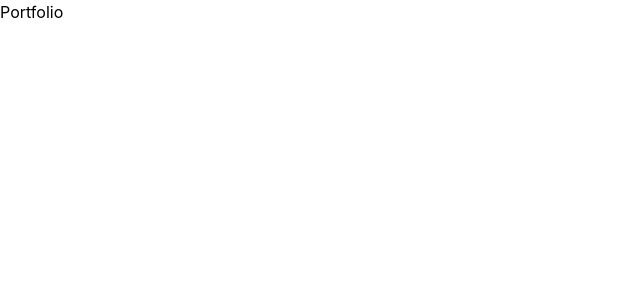
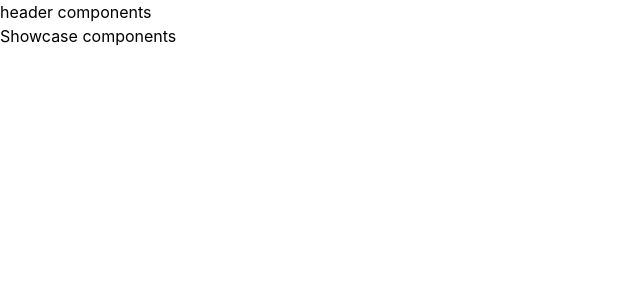
Before and after one commit to HimangsuSarkar/portfolio-website-react, a React (Create React App) app: page / in a window 1280 px wide. Shown: the top 300 px of the page, without its empty margins (0-640 px from the left). Built offline with nearby package versions, Linux system fonts and the light colour scheme.

Commit message:
set up react router dom

```diff
--- a/src/App.js
+++ b/src/App.js
@@ -1,10 +1,25 @@
 import React from 'react';
+import { BrowserRouter as Router, Route } from 'react-router-dom';
+import Header from './components/Header/Header';
+import Hire from './components/Hire/Hire';
+import Projects from './components/Projects/Projects';
+import Showcase from './components/Showcase/Showcase';
+
 
 function App() {
   return (
- <>
- <h1>Portfolio</h1>
- </>
+ <Router>
+   <Header/>
+  <Route path="/" exact>
+    <Showcase/>
+  </Route>
+  <Route path="/projects">
+    <Projects/>
+  </Route>
+  <Route path="/hire">
+    <Hire/>
+  </Route>
+ </Router>
   );
 }
 
--- /dev/null
+++ b/src/components/Header/Header.js
@@ -0,0 +1,11 @@
+import React from 'react'
+
+const Header = () => {
+    return (
+        <div>
+           header components
+        </div>
+    )
+}
+
+export default Header
--- /dev/null
+++ b/src/components/Hire/Hire.js
@@ -0,0 +1,11 @@
+import React from 'react'
+
+const Hire = () => {
+    return (
+        <div>
+            hire components
+        </div>
+    )
+}
+
+export default Hire
--- /dev/null
+++ b/src/components/Projects/Projects.js
@@ -0,0 +1,11 @@
+import React from 'react'
+
+const Projects = () => {
+    return (
+        <div>
+            projects components
+        </div>
+    )
+}
+
+export default Projects
--- /dev/null
+++ b/src/components/Showcase/Showcase.js
@@ -0,0 +1,11 @@
+import React from 'react'
+
+const Showcase = () => {
+    return (
+        <div>
+            Showcase components
+        </div>
+    )
+}
+
+export default Showcase
```
